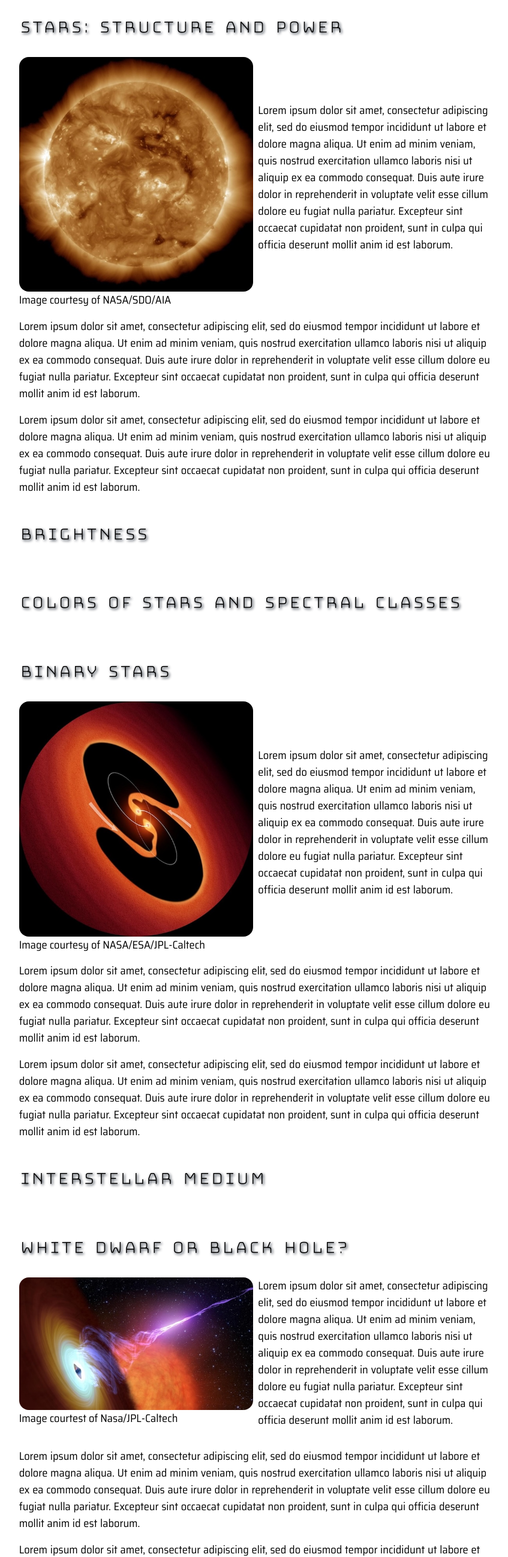
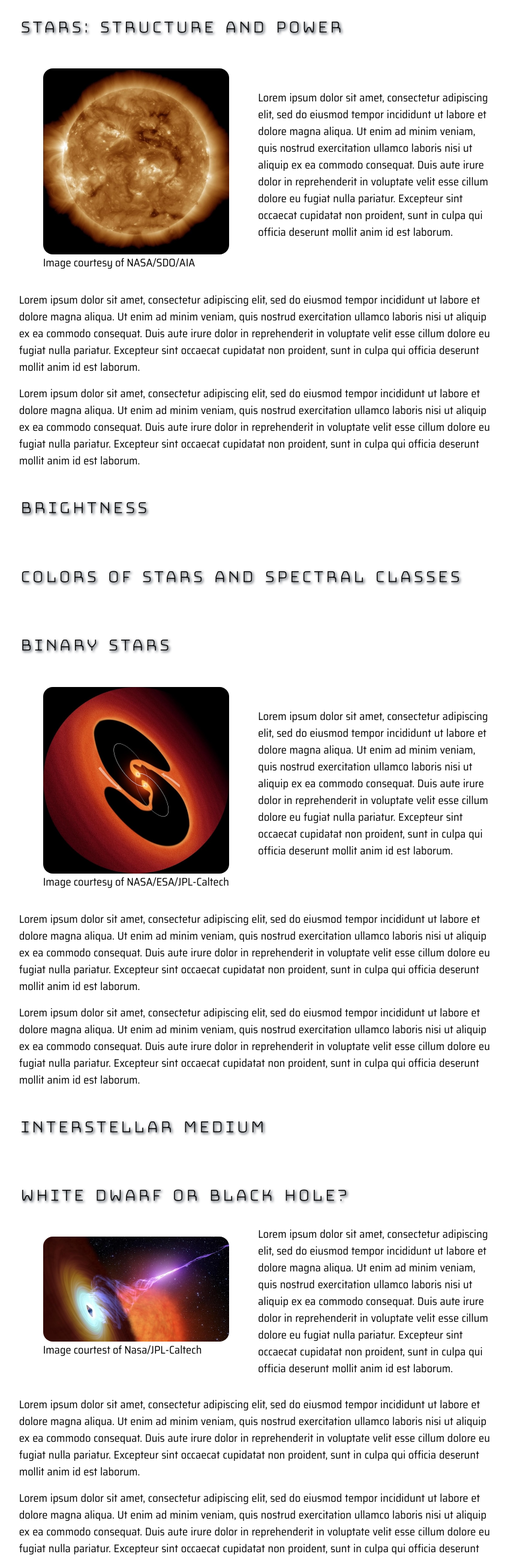
Before and after one commit to lynhutch/moment-of-syzygy, a plain HTML site: page topics.html in a window 1280 px wide. Shown: the part 1374-3969 px from the top of the page at 60% size, without its empty margins (419-1266 px from the left). Drawn offline with Linux system fonts and the light colour scheme.

Commit message:
fixed caption tags to figcaptions

```diff
--- a/topics.html
+++ b/topics.html
@@ -118,13 +118,13 @@
                     <section id="stars">
                         <h2>Stars: Structure and Power</h2>
                         <div class="media-object">
-                            <div class="media-figure">
+                            <figure class="media-figure">
                                 <img src="images/pulses-from-sun-600.jpg"
                                 srcset="images/pulses-from-sun-400.jpg 400vw, images/pulses-from-sun-600.jpg 600vw, images/pulses-from-sun-800.jpg 800vw"
                                 sizes="(max-width: 600px) 400px, 800px"
                                 alt="Sun with pulses and darkspots">
-                                <caption>Image courtesy of NASA/SDO/AIA</caption>
-                            </div>
+                                <figcaption>Image courtesy of NASA/SDO/AIA</figcaption>
+                            </figure>
 
                             <p class="text-left">
                                 Lorem ipsum dolor sit amet, consectetur adipiscing elit, sed do eiusmod
@@ -169,13 +169,13 @@
                     <section id="binary-stars">
                         <h2>Binary Stars</h2>
                         <div class="media-object">
-                            <div class="media-figure">
+                            <figure class="media-figure">
                                 <img src="images/pulsating-object-600.jpg"
                                 srcset="images/pulsating-object-400.jpg 400vw, images/pulsating-object-600.jpg 600vw, images/pulsating-object-800.jpg 800vw"
                                 sizes="(max-width: 600px) 400px, 800px"
                                 alt="Rendition of two stars path as they orbit each other">
-                                <caption>Image courtesy of NASA/ESA/JPL-Caltech</caption>
-                            </div>
+                                <figcaption>Image courtesy of NASA/ESA/JPL-Caltech</figcaption>
+                            </figure>
 
                             <p class="text-left">
                                 Lorem ipsum dolor sit amet, consectetur adipiscing elit, sed do eiusmod
@@ -215,13 +215,13 @@
                     <section id="white-dwarf">
                         <h2>White Dwarf or Black Hole?</h2>
                         <div class="media-object">
-                            <div class="media-figure">
+                            <figure class="media-figure">
                                 <img src="images/black-hole-600.jpg"
                                 srcset="images/black-hole-400.jpg 400vw, images/black-hole-600.jpg 600vw, images/black-hole-800.jpg 800vw"
                                 sizes="(max-width: 600px) 400px, 800px"
                                 alt="Rendition of a black hole with event horizon as a pulse emits from the black hole">
-                                <caption>Image courtest of Nasa/JPL-Caltech</caption>
-                            </div>
+                                <figcaption>Image courtest of Nasa/JPL-Caltech</figcaption>
+                            </figure>
 
                             <p class="text-left">
                                 Lorem ipsum dolor sit amet, consectetur adipiscing elit, sed do eiusmod
@@ -256,13 +256,13 @@
                     <section id="galaxies">
                         <h2>Galaxies</h2>
                         <div class="media-object">
-                            <div class="media-figure">
+                            <figure class="media-figure">
                                 <img src="images/pink-galaxy-600.jpg"
                                 srcset="images/pink-galaxy-400.jpg 400vw, images/pink-galaxy-600.jpg 600vw, images/pink-galaxy-800.jpg 800vw"
                                 sizes="(max-width: 600px) 400px, 800px"
                                 alt="Pink and purple two-arm spiral galaxy">
-                                <caption>Image courtesy of NASA/JPL-Caltech/ESA/Harvard-Smithsonian CfA </caption>
-                            </div>
+                                <figcaption>Image courtesy of NASA/JPL-Caltech/ESA/Harvard-Smithsonian CfA </figcaption>
+                            </figure>
 
                             <p class="text-left">
                                 Lorem ipsum dolor sit amet, consectetur adipiscing elit, sed do eiusmod
@@ -299,7 +299,6 @@
                         <div class="media-object">
                             <div>
                                  <iframe width="350" height="220" src="https://www.youtube-nocookie.com/embed/G03N5_13Os0?si=Uq2q4BCq08Yg8FIZ" title="YouTube video player for Hubble Constant: An Expanding Universe" frameborder="0" allow="accelerometer; clipboard-write; encrypted-media; gyroscope; picture-in-picture; web-share" referrerpolicy="strict-origin-when-cross-origin" allowfullscreen>
-                                    <p><a href="https://www.youtube.com/embed/G03N5_13Os0?si=Uq2q4BCq08Yg8FIZ">View the Hubble's Constant video here.</a></p>
                                  </iframe>
                             </div>
 
```
